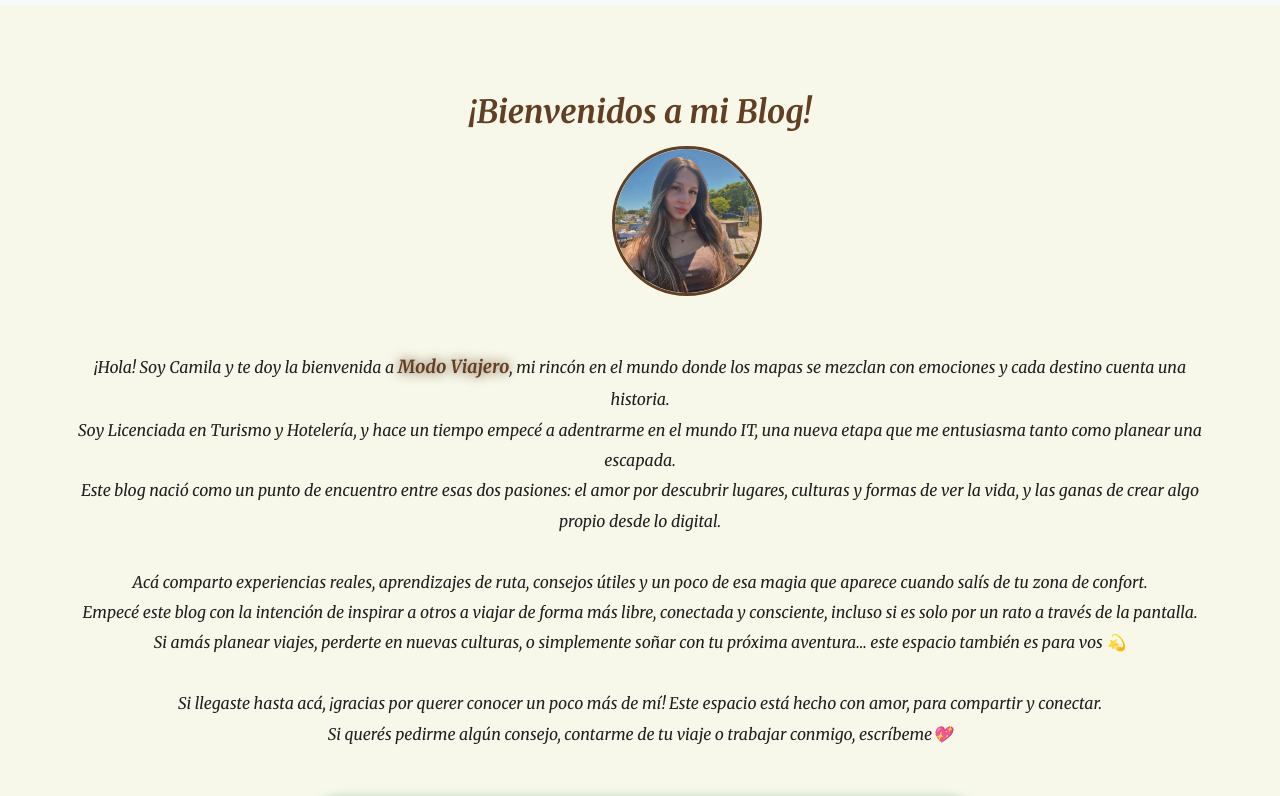
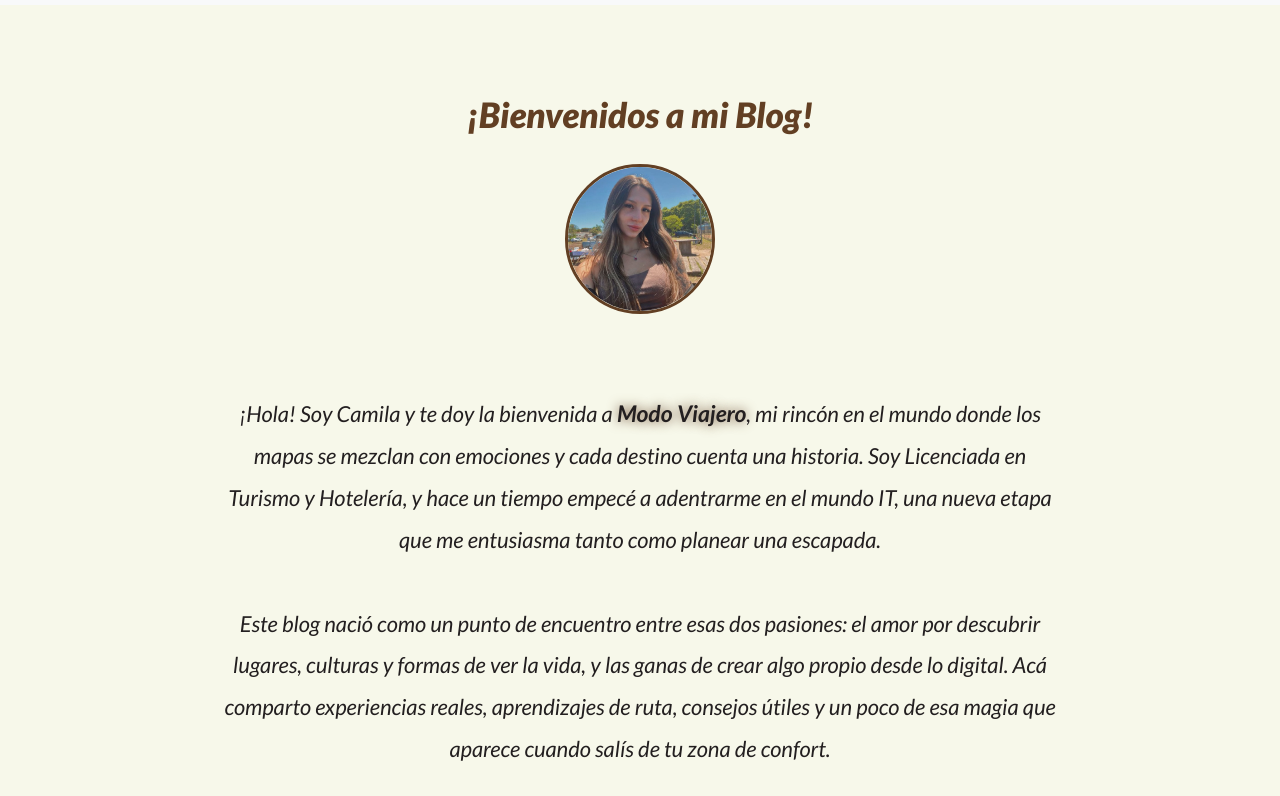
Before and after one commit to camivaldes5/travel-blog, a website: page Paginas/sobre-mi.html in a window 1280 px wide. Shown: the part 114-910 px from the top of the page. Drawn offline with nearby package versions, Linux system fonts and the light colour scheme.

Commit message:
se suben nuevos cambios

```diff
--- a/Estilos/estilos.css
+++ b/Estilos/estilos.css
@@ -155,36 +155,43 @@ main {
 
 /* SOBRE MI */
 
+.section__sobremi {
+  display: flex;
+  flex-direction: column;
+  align-items: center;
+  justify-content: center;
+  text-align: center;
+}
+
 .bienvenida {
-  font-family: "Merriweather", sans-serif;
-  font-weight: 700;
+  font-family: "Lato", sans-serif;
+  font-weight: 800;
+  font-size: 35px;
   color: #623f23;
-  padding-left: 410px;
-  padding-right: 410px;
   margin-top: 88px;
-  margin-bottom: 15px;
+  margin-bottom: 29px;
   font-style: italic;
   text-align: center;
 }
 
 .presentacion {
   margin-bottom: 50px;
-  font-family: "Merriweather", sans-serif;
+  margin-right: 220px;
+  margin-left: 220px;
+  font-family: "Lato", sans-serif;
   color: #231f20;
   font-weight: 400;
   font-style: italic;
   text-align: center;
-  margin-right: 70px;
-  margin-left: 70px;
-  font-size: medium;
+  font-size: 22px;
   line-height: 1.9;
 }
 
 #nombre {
   font-weight: 700;
-  color: #623f23;
-  font-family: "Merriweather", sans-serif;
-  font-size: 18px;
+  color: #231f20;
+  font-family: "Lato", sans-serif;
+  font-size: 23px;
   text-shadow: 0 0 12px #6d4d32;
 }
 
@@ -456,14 +463,14 @@ textarea {
 }
 
 .mi-foto {
+  display: grid;
   height: 150px;
   width: 150px;
   border-radius: 50%;
   margin-bottom: 30px;
-  margin-left: 612px;
   border-style: solid;
   border-color: #623f23;
-  text-align: center;
+  align-items: center;
 }
 
 #img-guia-londres {
--- a/Paginas/sobre-mi.html
+++ b/Paginas/sobre-mi.html
@@ -118,7 +118,7 @@
       </nav>
     </header>
     <main>
-      <section>
+      <section class="section__sobremi">
         <h2 class="bienvenida">¡Bienvenidos a mi Blog!</h2>
         <img
           src="/Imagenes/Sin título.jpg"
@@ -128,32 +128,27 @@
         <p class="presentacion">
           ¡Hola! Soy Camila y te doy la bienvenida a
           <span id="nombre">Modo Viajero</span>, mi rincón en el mundo donde los
-          mapas se mezclan con emociones y cada destino cuenta una historia.
-          <br />
-          Soy Licenciada en Turismo y Hotelería, y hace un tiempo empecé a
+          mapas se mezclan con emociones y cada destino cuenta una historia. Soy
+          Licenciada en Turismo y Hotelería, y hace un tiempo empecé a
           adentrarme en el mundo IT, una nueva etapa que me entusiasma tanto
-          como planear una escapada. <br />
+          como planear una escapada. <br /><br />
           Este blog nació como un punto de encuentro entre esas dos pasiones: el
           amor por descubrir lugares, culturas y formas de ver la vida, y las
-          ganas de crear algo propio desde lo digital. <br />
-          <br />
-
-          Acá comparto experiencias reales, aprendizajes de ruta, consejos
-          útiles y un poco de esa magia que aparece cuando salís de tu zona de
-          confort. <br />
+          ganas de crear algo propio desde lo digital. Acá comparto experiencias
+          reales, aprendizajes de ruta, consejos útiles y un poco de esa magia
+          que aparece cuando salís de tu zona de confort. <br /><br />
 
           Empecé este blog con la intención de inspirar a otros a viajar de
           forma más libre, conectada y consciente, incluso si es solo por un
-          rato a través de la pantalla. <br />
-
-          Si amás planear viajes, perderte en nuevas culturas, o simplemente
-          soñar con tu próxima aventura… este espacio también es para vos 💫
+          rato a través de la pantalla. Si amás planear viajes, perderte en
+          nuevas culturas, o simplemente soñar con tu próxima aventura… este
+          espacio también es para vos 💫
           <br /><br />
 
           Si llegaste hasta acá, ¡gracias por querer conocer un poco más de mí!
-          Este espacio está hecho con amor, para compartir y conectar.<br />
-          Si querés pedirme algún consejo, contarme de tu viaje o trabajar
-          conmigo, escríbeme💖
+          Este espacio está hecho con amor, para compartir y conectar. Si querés
+          pedirme algún consejo, contarme de tu viaje o trabajar conmigo,
+          escríbeme💖
         </p>
       </section>
       <section>
```
